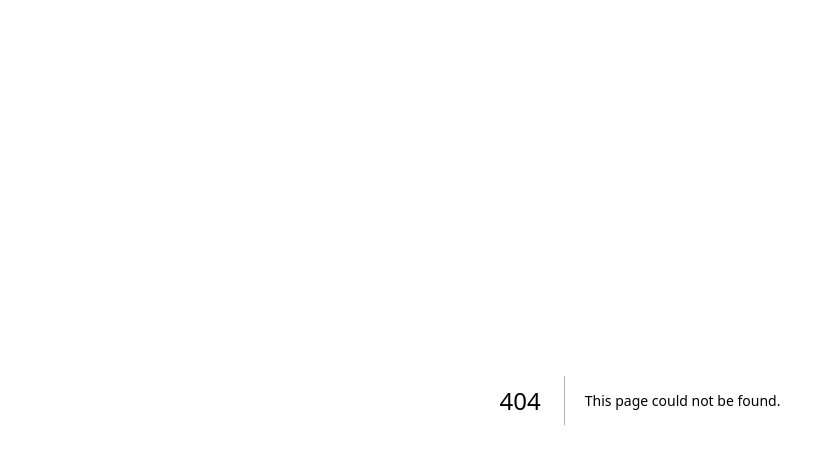
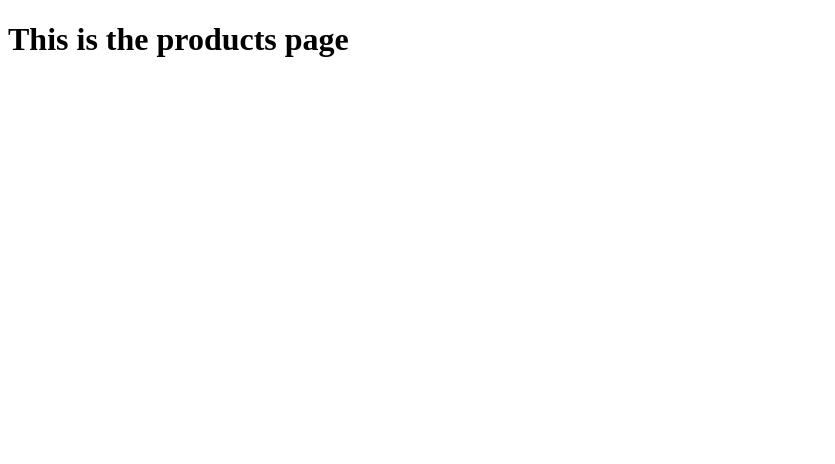
Before and after one commit to windowwelder/3dForge, a Next.js app: page /products in a window 1280 px wide. Before the commit this address had no page. Shown: the top 464 px of the page, without its empty margins (0-835 px from the left). Built offline with nearby package versions, Linux system fonts and the light colour scheme.

Commit message:
feat: new 'products' directory

```diff
--- /dev/null
+++ b/app/products/page.jsx
@@ -0,0 +1,3 @@
+export default function ProductsPage() {
+    return <h1>This is the products page</h1>
+}
```
